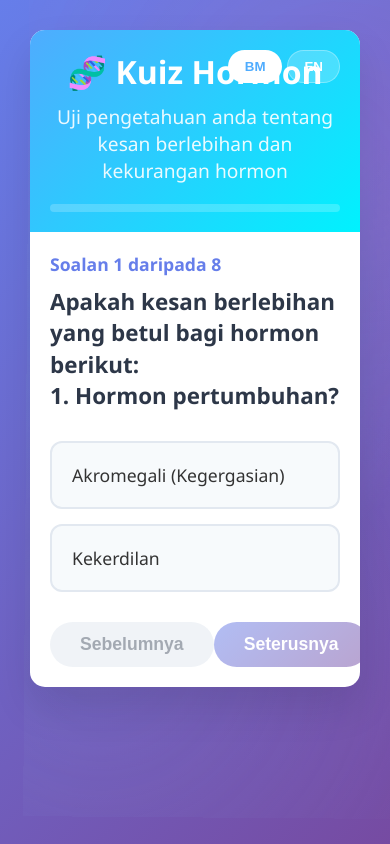
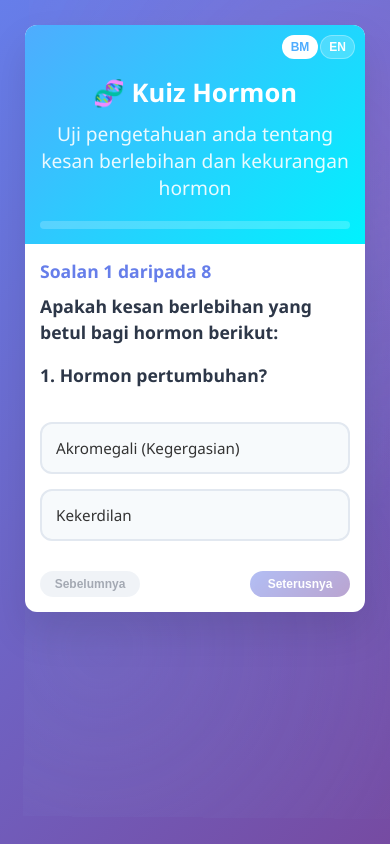
Before and after one commit to zafirahabukasin-cpu/kuizdarah, a plain HTML site: page index.html in a window 390 px wide. Drawn offline with Linux system fonts and the light colour scheme.

Commit message:
Update index.html

```diff
--- a/index.html
+++ b/index.html
@@ -105,16 +105,18 @@
             right: 20px;
             display: flex;
             gap: 5px;
+            z-index: 10;
         }
 
         .lang-btn {
             background: rgba(255,255,255,0.2);
             color: white;
             border: 1px solid rgba(255,255,255,0.3);
-            padding: 8px 16px;
-            border-radius: 20px;
+            padding: 6px 12px;
+            border-radius: 18px;
             cursor: pointer;
             font-weight: 600;
+            font-size: 0.9em;
             transition: all 0.3s ease;
         }
 
@@ -224,8 +226,10 @@
             margin: 20px 0;
             padding: 15px;
             border-radius: 8px;
-            font-weight: 500;
+            font-weight: 600;
+            text-align: center;
             display: none;
+            clear: both;
         }
 
         .feedback.correct {
@@ -244,16 +248,26 @@
             display: flex;
             justify-content: space-between;
             margin-top: 30px;
+            gap: 15px;
+            flex-wrap: wrap;
+            clear: both;
+            overflow: hidden;
         }
 
         .btn {
-            padding: 12px 30px;
+            padding: 6px 16px;
             border: none;
-            border-radius: 25px;
-            font-size: 1.1em;
+            border-radius: 18px;
+            font-size: 0.85em;
             font-weight: 600;
             cursor: pointer;
             transition: all 0.3s ease;
+            min-width: 80px;
+            flex: 1;
+            max-width: 150px;
+            white-space: nowrap;
+            text-overflow: ellipsis;
+            overflow: hidden;
         }
 
         .btn-primary {
@@ -286,6 +300,17 @@
         .btn:disabled {
             opacity: 0.5;
             cursor: not-allowed;
+        }
+
+        strong {
+            margin: 8px 0;
+            display: inline-block;
+            padding: 4px 0;
+        }
+
+        .question-text strong {
+            margin: 12px 0 8px 0;
+            display: block;
         }
 
         .results {
@@ -328,14 +353,110 @@
 
             .quiz-header {
                 padding: 20px;
+                padding-top: 50px;
             }
 
             .quiz-header h1 {
                 font-size: 2em;
+                margin-top: 10px;
+            }
+
+            .language-toggle {
+                top: 15px;
+                right: 15px;
+                gap: 3px;
+            }
+
+            .lang-btn {
+                padding: 5px 10px;
+                font-size: 0.8em;
+                border-radius: 15px;
             }
 
             .question-container {
                 padding: 20px;
+            }
+
+            .nav-buttons {
+                flex-direction: row;
+                gap: 8px;
+                margin-top: 25px;
+                align-items: center;
+                justify-content: space-between;
+            }
+
+            .btn {
+                padding: 8px 12px;
+                font-size: 0.8em;
+                min-width: 70px;
+                max-width: 120px;
+                flex: 1;
+            }
+
+            .question-text {
+                font-size: 1.2em;
+                line-height: 1.5;
+            }
+
+            .option {
+                padding: 16px;
+                font-size: 1em;
+            }
+        }
+
+        @media (max-width: 480px) {
+            .quiz-container {
+                margin: 5px;
+                border-radius: 12px;
+            }
+
+            .quiz-header {
+                padding: 15px;
+                padding-top: 45px;
+            }
+
+            .quiz-header h1 {
+                font-size: 1.6em;
+                margin-top: 5px;
+            }
+
+            .language-toggle {
+                top: 10px;
+                right: 10px;
+                gap: 2px;
+            }
+
+            .lang-btn {
+                padding: 4px 8px;
+                font-size: 0.75em;
+                border-radius: 12px;
+            }
+
+            .question-container {
+                padding: 15px;
+            }
+
+            .btn {
+                padding: 6px 10px;
+                font-size: 0.75em;
+                border-radius: 15px;
+                min-width: 60px;
+                max-width: 100px;
+                flex: 1;
+            }
+
+            .question-text {
+                font-size: 1.1em;
+            }
+
+            .option {
+                padding: 14px;
+                font-size: 0.95em;
+            }
+
+            .nav-buttons {
+                gap: 6px;
+                margin-top: 20px;
             }
         }
     </style>
```
